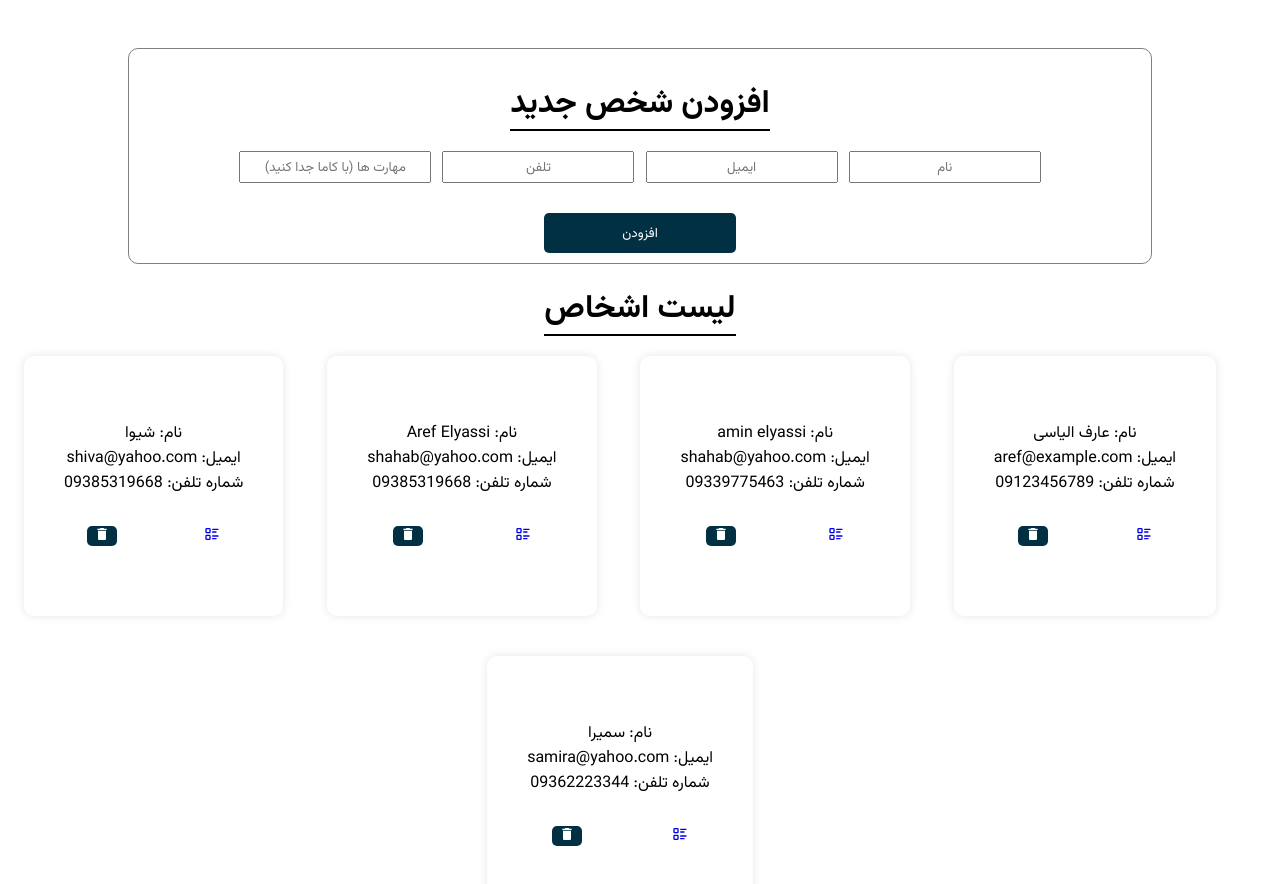
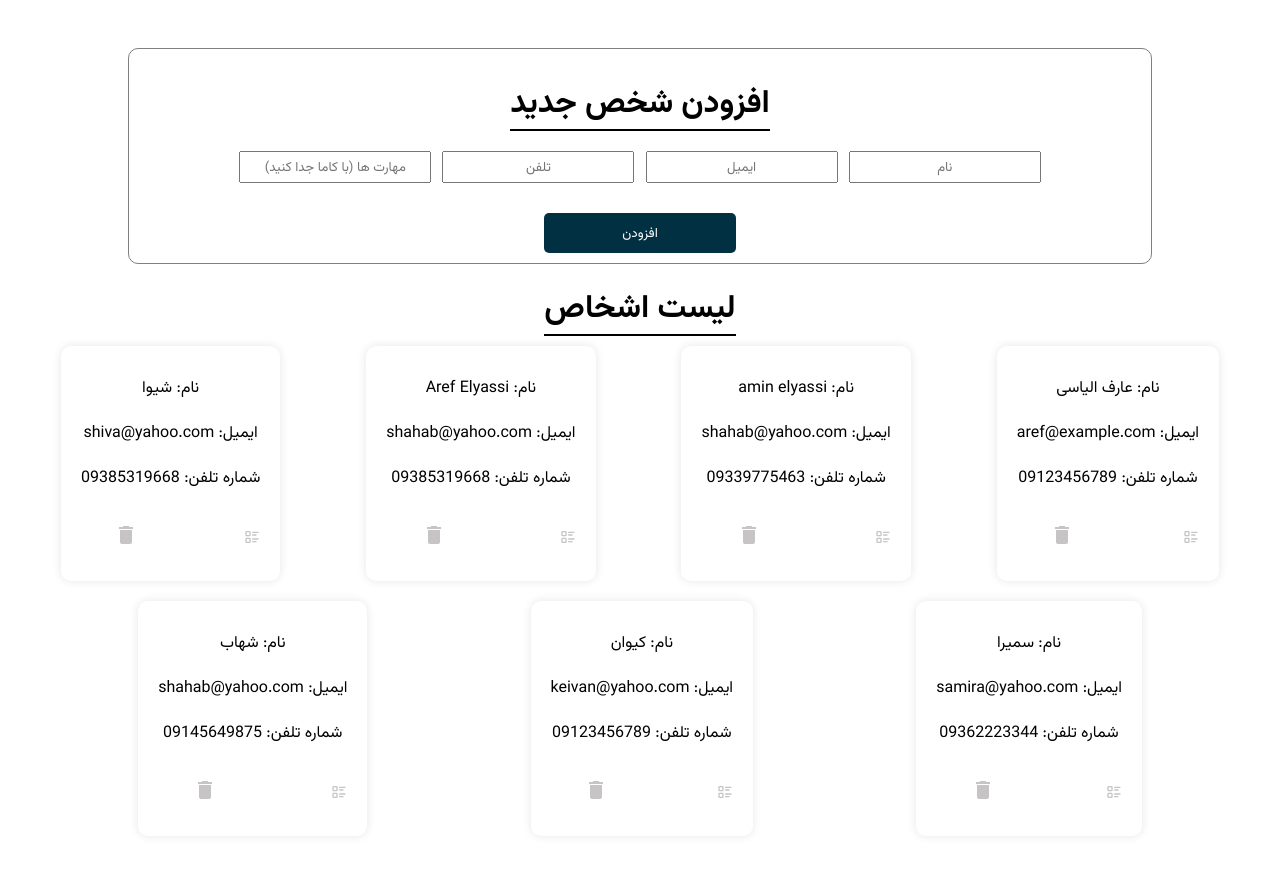
Before and after one commit to aref-elyassi/Contact-App, a React (Vite) app: page / in a window 1280 px wide. Shown: the top 884 px of the page. After the commit the page ends 846 px from the top, so only its background shows below. Built offline with nearby package versions, Linux system fonts and the light colour scheme; data requests are answered from the project's data file.

Commit message:
change some features

```diff
--- a/data.json
+++ b/data.json
@@ -45,6 +45,24 @@
       "skills": [
         "C#"
       ]
+    },
+    {
+      "id": "1744990723723",
+      "name": "کیوان",
+      "email": "keivan@yahoo.com",
+      "phone": "09123456789",
+      "skills": [
+        "java"
+      ]
+    },
+    {
+      "id": "1744990743035",
+      "name": "شهاب",
+      "email": "shahab@yahoo.com",
+      "phone": "09145649875",
+      "skills": [
+        "c"
+      ]
     }
   ]
 }
--- a/src/components/Card.jsx
+++ b/src/components/Card.jsx
@@ -21,7 +21,7 @@ const Card = ({ item, deleteHandler }) => {
                     <TbListDetails />
                     </Link>
 
-                    <button onClick={() => deleteHandler(id)}>
+                    <button onClick={() => deleteHandler(id)} className={styles.btn}>
                         <MdDelete/>
                     </button>
                 </div>
--- a/src/components/Card.module.css
+++ b/src/components/Card.module.css
@@ -1,32 +1,110 @@
+.container {
+    display: flex;
+    justify-content: center;
+    align-items: center;
+    padding: 0 15px;
+}
+
 .card {
     display: flex;
     justify-content: center;
     align-items: center;
     flex-direction: column;
     width: 100%;
-    height: 260px;
+    max-width: 400px;
+    min-height: 200px;
     background-color: #fff;
     border-radius: 10px;
-    box-shadow: 0 0 10px 0 rgba(0, 0, 0, 0.1);
+    box-shadow: 0 0 10px rgba(0, 0, 0, 0.1);
     padding: 20px;
-    margin: 20px;
+    margin: 10px;
     transition: all 0.3s ease;
+}
+.card button{
+
+    color: #c6c4c4;
+
+}
+.card:hover {
+    transform: translateY(-5px);
+    box-shadow: 0 5px 15px rgba(0, 0, 0, 0.2);
+}
+
+.card p {
+    margin: 10px 0;
+    text-align: center;
+    width: 100%;
+    word-break: break-word;
 }
 
 .actions {
     width: 100%;
     display: flex;
-    justify-content: space-around;
-    margin-top: 30px;
+    align-items: center;
+    margin-top: 20px;
+    justify-content: center;
 }
 
-.actions a {
 
-    text-decoration: none;
+.btn{
+    background-color: #fff;
+    color: #000;
+    font-size: 24px;
+    text-align: center;
+    width: 50%;
+}
+.actions a{
+    width: 50%;
+    color: #c6c4c4;
+}
+.actions a:hover,.actions .btn:hover {
+    color: #000;
 }
 
-.actions button {
-  font-size: 1em;
-    height: 20px;
-    width: 30px;
+
+
+@media (max-width: 768px) {
+    .container {
+        padding: 0 10px;
+    }
+
+    .card {
+        margin: 10px 0;
+        padding: 15px;
+        max-width: 100%;
+    }
+
+    .actions {
+        flex-direction: row;
+        gap: 10px;
+        justify-content: center;
+    }
+
+    .actions a,
+    .actions button {
+        padding: 6px 12px;
+        font-size: 13px;
+    }
 }
+
+@media (max-width: 480px) {
+    .container {
+        padding: 0 5px;
+    }
+
+    .card {
+        padding: 12px;
+    }
+
+    .actions {
+        flex-direction: column;
+        gap: 8px;
+    }
+
+    .actions a,
+    .actions button {
+        width: 100%;
+        text-align: center;
+        padding: 8px;
+    }
+}
--- a/src/components/Modal.jsx
+++ b/src/components/Modal.jsx
@@ -19,10 +19,10 @@ const Modal = ({ isOpen, onClose, person }) => {
         e.preventDefault()
 
         try {
-            // تبدیل رشته مهارت‌ها به آرایه
+
             const skillsArray = editForm.skills.split(',').map(skill => skill.trim())
 
-            // ایجاد شیء جدید با آرایه مهارت‌ها
+
             const updatedPerson = {
                 ...person,
                 name: editForm.name,
@@ -43,7 +43,7 @@ const Modal = ({ isOpen, onClose, person }) => {
                 throw new Error('Failed to update person')
             }
 
-            // بستن مودال و رفرش صفحه
+
             onClose()
             window.location.reload()
 
--- a/src/pages/HomePage.module.css
+++ b/src/pages/HomePage.module.css
@@ -15,7 +15,7 @@
     display: flex;
     justify-content: space-evenly;
     align-items: center;
-    width: 100%;
+
     height: 100%;
     flex-wrap: wrap;
 }
```
